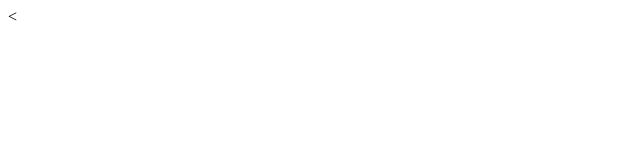
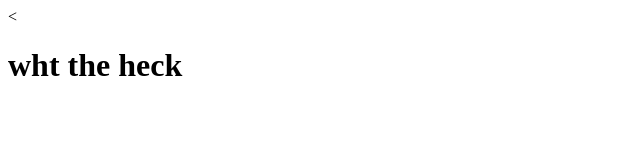
Before and after one commit to kvikas13/test, a plain HTML site: page index.html in a window 1280 px wide. Shown: the whole page, without its empty margins (0-640 px from the left). Drawn offline with Linux system fonts and the light colour scheme.

Commit message:
added few workds for gitbub

```diff
--- a/index.html
+++ b/index.html
@@ -5,6 +5,7 @@
     <title>My second edit to file</title>
   </head>
   <body>
+    <h1>wht the heck</h1>
 
   </body>
 </html>
```
